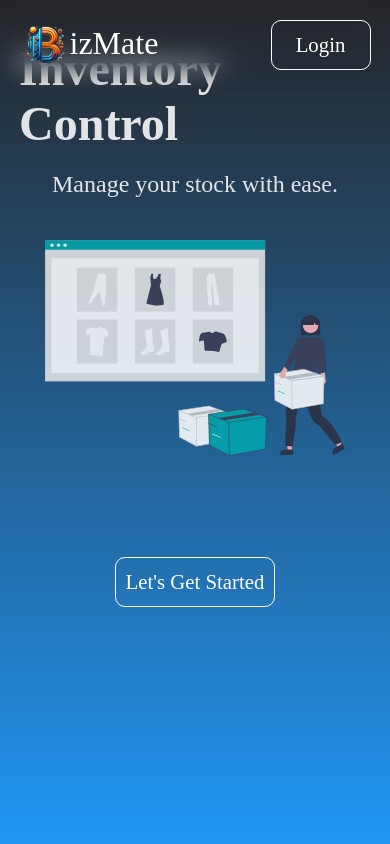
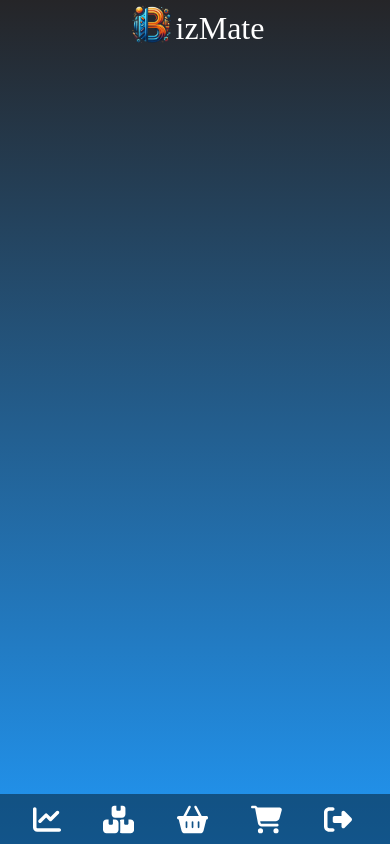
Before and after one commit to codinggita/bizmate, a React (Vite) app: page / in a window 390 px wide. Built offline with nearby package versions, Linux system fonts and the light colour scheme.

Commit message:
Added Home Page

```diff
--- a/src/client/App.jsx
+++ b/src/client/App.jsx
@@ -1,11 +1,13 @@
 import React, { useState, useEffect } from "react";
 import Landing from "./Landing";
+import Home from "./Home";
 import './style/App.css';
 
 function App() {
   return (
     <div className="main-frame">
-      <Landing />
+      {/* <Landing /> */}
+      <Home />
     </div>
   );
 }
--- /dev/null
+++ b/src/client/Home.jsx
@@ -0,0 +1,43 @@
+import React from "react";
+import logo from './assets/logoNobg.png';
+import './style/home.css'
+
+const Home = ()=>{
+    return(
+        <div className="home">
+            <div className="extra-logo">
+                <div className="home-logo">
+                    <img src={logo}/>
+                    <span>izMate</span>
+                </div>
+            </div>
+            <aside>
+                <div className="home-logo">
+                    <img src={logo}/>
+                    <span>izMate</span>
+                </div>
+                <button>
+                    <svg xmlns="http://www.w3.org/2000/svg" viewBox="0 0 512 512"><path d="M64 64c0-17.7-14.3-32-32-32S0 46.3 0 64V400c0 44.2 35.8 80 80 80H480c17.7 0 32-14.3 32-32s-14.3-32-32-32H80c-8.8 0-16-7.2-16-16V64zm406.6 86.6c12.5-12.5 12.5-32.8 0-45.3s-32.8-12.5-45.3 0L320 210.7l-57.4-57.4c-12.5-12.5-32.8-12.5-45.3 0l-112 112c-12.5 12.5-12.5 32.8 0 45.3s32.8 12.5 45.3 0L240 221.3l57.4 57.4c12.5 12.5 32.8 12.5 45.3 0l128-128z"/></svg>
+                <span>Dashboard</span>
+                </button>
+                <button>
+                    <svg xmlns="http://www.w3.org/2000/svg" viewBox="0 0 576 512"><path d="M248 0H208c-26.5 0-48 21.5-48 48V160c0 35.3 28.7 64 64 64H352c35.3 0 64-28.7 64-64V48c0-26.5-21.5-48-48-48H328V80c0 8.8-7.2 16-16 16H264c-8.8 0-16-7.2-16-16V0zM64 256c-35.3 0-64 28.7-64 64V448c0 35.3 28.7 64 64 64H224c35.3 0 64-28.7 64-64V320c0-35.3-28.7-64-64-64H184v80c0 8.8-7.2 16-16 16H120c-8.8 0-16-7.2-16-16V256H64zM352 512H512c35.3 0 64-28.7 64-64V320c0-35.3-28.7-64-64-64H472v80c0 8.8-7.2 16-16 16H408c-8.8 0-16-7.2-16-16V256H352c-15 0-28.8 5.1-39.7 13.8c4.9 10.4 7.7 22 7.7 34.2V464c0 12.2-2.8 23.8-7.7 34.2C323.2 506.9 337 512 352 512z"/></svg>
+                    <span>Inventory</span>
+                </button>
+                <button>
+                    <svg xmlns="http://www.w3.org/2000/svg" viewBox="0 0 576 512"><path d="M253.3 35.1c6.1-11.8 1.5-26.3-10.2-32.4s-26.3-1.5-32.4 10.2L117.6 192H32c-17.7 0-32 14.3-32 32s14.3 32 32 32L83.9 463.5C91 492 116.6 512 146 512H430c29.4 0 55-20 62.1-48.5L544 256c17.7 0 32-14.3 32-32s-14.3-32-32-32H458.4L365.3 12.9C359.2 1.2 344.7-3.4 332.9 2.7s-16.3 20.6-10.2 32.4L404.3 192H171.7L253.3 35.1zM192 304v96c0 8.8-7.2 16-16 16s-16-7.2-16-16V304c0-8.8 7.2-16 16-16s16 7.2 16 16zm96-16c8.8 0 16 7.2 16 16v96c0 8.8-7.2 16-16 16s-16-7.2-16-16V304c0-8.8 7.2-16 16-16zm128 16v96c0 8.8-7.2 16-16 16s-16-7.2-16-16V304c0-8.8 7.2-16 16-16s16 7.2 16 16z"/></svg>
+                <span>Sale</span>
+                </button>
+                <button>
+                    <svg xmlns="http://www.w3.org/2000/svg" viewBox="0 0 576 512"><path d="M0 24C0 10.7 10.7 0 24 0H69.5c22 0 41.5 12.8 50.6 32h411c26.3 0 45.5 25 38.6 50.4l-41 152.3c-8.5 31.4-37 53.3-69.5 53.3H170.7l5.4 28.5c2.2 11.3 12.1 19.5 23.6 19.5H488c13.3 0 24 10.7 24 24s-10.7 24-24 24H199.7c-34.6 0-64.3-24.6-70.7-58.5L77.4 54.5c-.7-3.8-4-6.5-7.9-6.5H24C10.7 48 0 37.3 0 24zM128 464a48 48 0 1 1 96 0 48 48 0 1 1 -96 0zm336-48a48 48 0 1 1 0 96 48 48 0 1 1 0-96z"/></svg>
+                <span>Purchase</span>
+                </button>
+                <button id="logout">
+                    <svg xmlns="http://www.w3.org/2000/svg" viewBox="0 0 512 512"><path d="M377.9 105.9L500.7 228.7c7.2 7.2 11.3 17.1 11.3 27.3s-4.1 20.1-11.3 27.3L377.9 406.1c-6.4 6.4-15 9.9-24 9.9c-18.7 0-33.9-15.2-33.9-33.9l0-62.1-128 0c-17.7 0-32-14.3-32-32l0-64c0-17.7 14.3-32 32-32l128 0 0-62.1c0-18.7 15.2-33.9 33.9-33.9c9 0 17.6 3.6 24 9.9zM160 96L96 96c-17.7 0-32 14.3-32 32l0 256c0 17.7 14.3 32 32 32l64 0c17.7 0 32 14.3 32 32s-14.3 32-32 32l-64 0c-53 0-96-43-96-96L0 128C0 75 43 32 96 32l64 0c17.7 0 32 14.3 32 32s-14.3 32-32 32z"/></svg>
+                    <span>Close Shop</span>
+                </button>
+            </aside>
+        </div>
+    );
+}
+export default Home;
--- a/src/client/style/form.css
+++ b/src/client/style/form.css
@@ -70,14 +70,14 @@ form input{
     background:transparent;
     font-size: 1.8rem;
     border-bottom: 1px solid white;
-    color: white;
+    color: rgb(255, 255, 255);
     display: block;
     margin-bottom: 15px;
 }
+
 form lable{
-    /* margin-bottom: 5px; */
+    font-size: 1.5rem;
 }
-
 .but{
     width: 100%;
     display: flex;
@@ -182,7 +182,7 @@ transform: translateX(-56px);
         padding: 10px;
     }
     .button{
-        right: 10px;
+        right: 15px;
         top: 27px;
     }
 
--- /dev/null
+++ b/src/client/style/home.css
@@ -0,0 +1,121 @@
+.home{
+    width: 100%;
+    height: 100vh;
+    position: relative;
+}
+aside{
+    width: 200px;
+    height: 100%;
+    display: flex;
+    flex-direction: column;
+    color: white;
+    padding: 15px;
+    background-color: rgba(0, 0, 0, 0.431);
+    box-sizing: border-box;
+    position: absolute;
+}
+.home-logo{
+    width: 100%;
+    height: 50px;
+    display: flex;
+    justify-content: center;
+    margin-bottom: 50px;
+}
+.home-logo img{
+    height: 100%;
+}
+.home-logo span{
+    font-size: 2rem;
+    height: 100%;
+    display: inline-block;
+    padding-top: 1px;
+    padding-top: 10px;
+}
+aside button{
+    background-color:transparent;
+    color: white;
+    outline: none;
+    border: none;
+    border-radius: 10px;
+    margin-bottom: 30px;
+    font-size: 1.5rem;
+    padding: 10px;
+    transition: all 0.5s;
+    box-sizing: border-box;
+    text-align: start;
+}
+aside button:hover{
+   background-color: rgba(0, 0, 0, 0.777);
+}
+aside button:focus{
+    background-color: rgba(0, 0, 0, 0.777);
+}
+
+#logout{
+    position: absolute;
+    bottom: -15px;
+    left: 30px;
+}
+aside button svg{
+    height: 20px;
+    fill: white;
+    padding-right: 5px;
+}
+.extra-logo{
+    display: none;
+}
+@media screen and (max-width:800px){
+    .extra-logo{
+        width: 100%;
+        height: 40px;
+        display: flex;
+        justify-content: center;
+    }
+    .extra-logo .home-logo{
+        display: flex;
+        color: white;
+    }
+    .extra-logo .home-logo .span{
+        font-size: 1.7rem;
+    }
+    aside{
+        width: 100%;
+        height: 50px;
+        position: fixed;
+        flex-direction: row;
+        padding: 0;
+        justify-content: space-evenly;
+        bottom: 0;
+    }
+    .home-logo{
+        display: none;
+    }
+    aside button span{
+        display: none;
+    }
+    #logout{
+        position: relative;
+        bottom: auto;
+        left: auto;
+    }
+    aside button{
+        height: 100%;
+        padding: 0;
+        border-radius: 0;
+        margin: 0px;
+        display: flex;
+        justify-content: center;
+        align-items: center;
+
+    }
+    aside button svg{
+        height:70%;
+        width: 70%;
+    }
+    aside button:hover{
+        background-color: transparent;
+     }
+     aside button:focus{
+         background-color: transparent;
+     }
+}
```
Also changed, not shown: src/client/Dashboard.jsx (deleted, +0 -11 lines).
